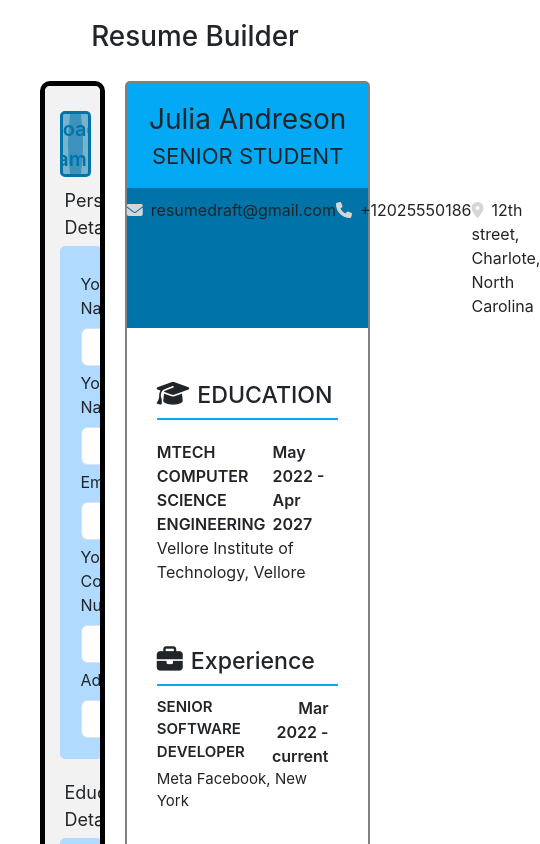
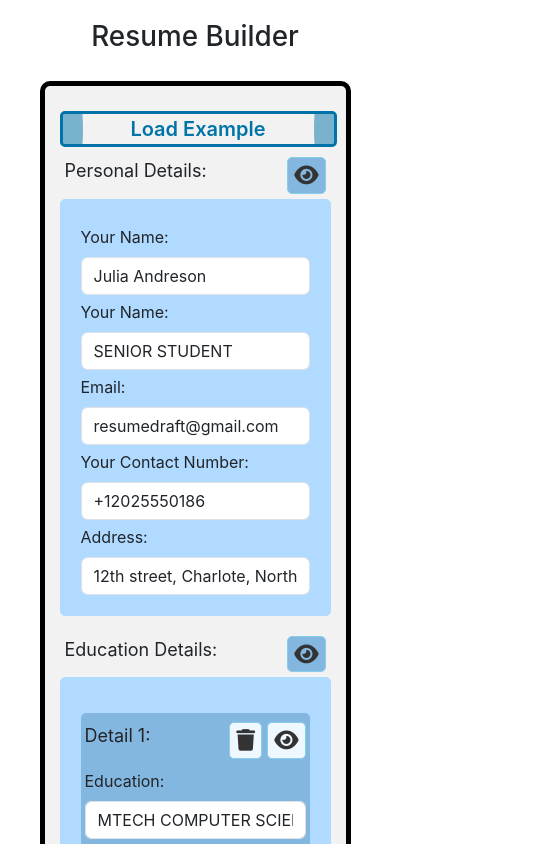
Before and after one commit to avin4930c/ResumeBuilderApp, a React (Vite) app: page / in a window 390 px wide. Shown: the top 844 px of the page, 540 px wide, since content can reach past the window. Built offline with nearby package versions, Linux system fonts and the light colour scheme.

Commit message:
css modification for smaller screen

```diff
--- a/src/index.css
+++ b/src/index.css
@@ -20,6 +20,8 @@ code {
 #root {
   width: 90vw;
   display: grid;
+  align-items: center;
+  justify-content: center;
   grid-template-columns: 30% 70%;
   margin: auto;
   height: 80vh;
@@ -94,6 +96,12 @@ code {
   background-color: rgba(0,116,169,255);
   display: flex;
   justify-content: space-evenly ;
+}
+
+.main-email {
+  white-space: nowrap;
+  overflow: hidden;
+  text-overflow: ellipsis;
 }
 
 #main3 {
@@ -304,3 +312,26 @@ label {
 .add-more-button:hover {
   background-color: lightblue;
 }
+
+@media (max-width: 600px) {
+  #root {
+    height: 100%;
+    grid-template-columns: 100%;
+  }
+
+  .right-main {
+    width: 90vw;
+    margin-top: 20px;
+  }
+
+  #main2 {
+    display: flex;
+    flex-direction: column;
+    justify-content: center;
+    align-items: center;
+  }
+
+  .icon-details {
+    width: 70vw;
+  }
+}
```
